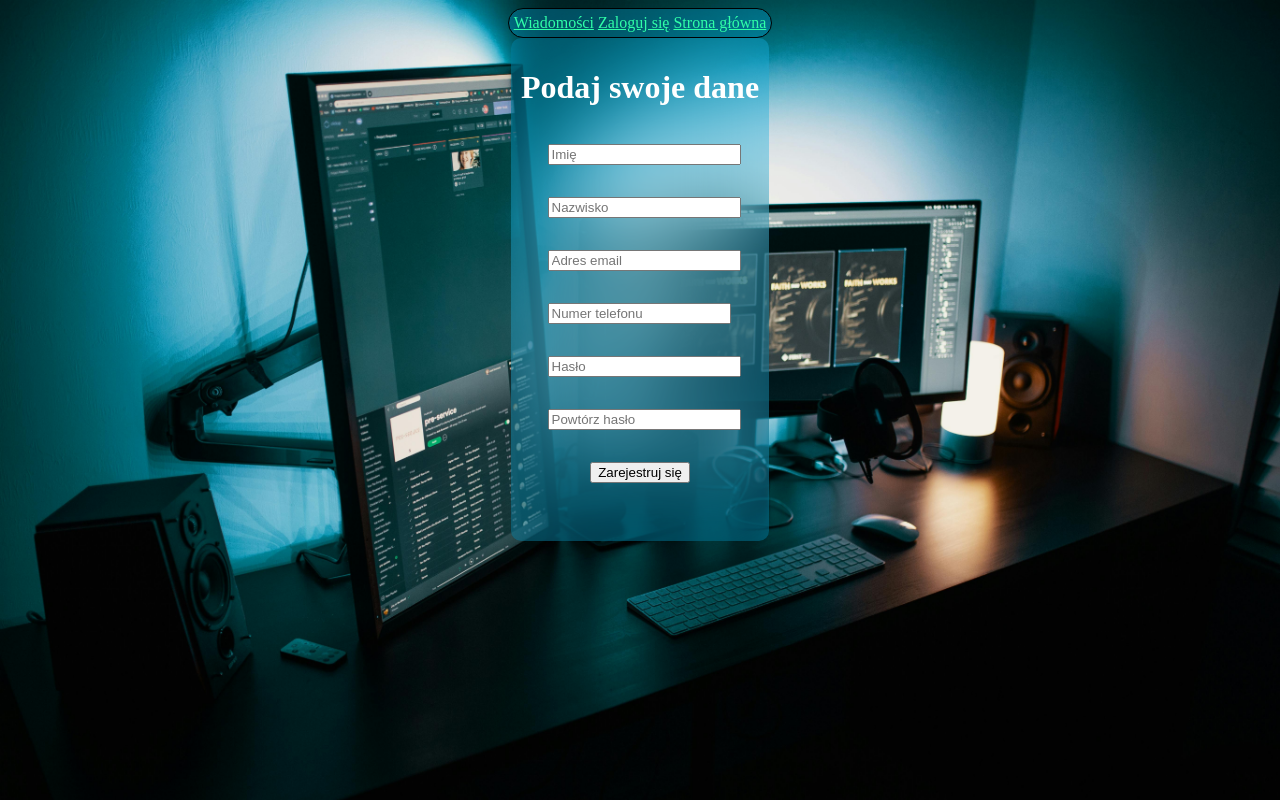
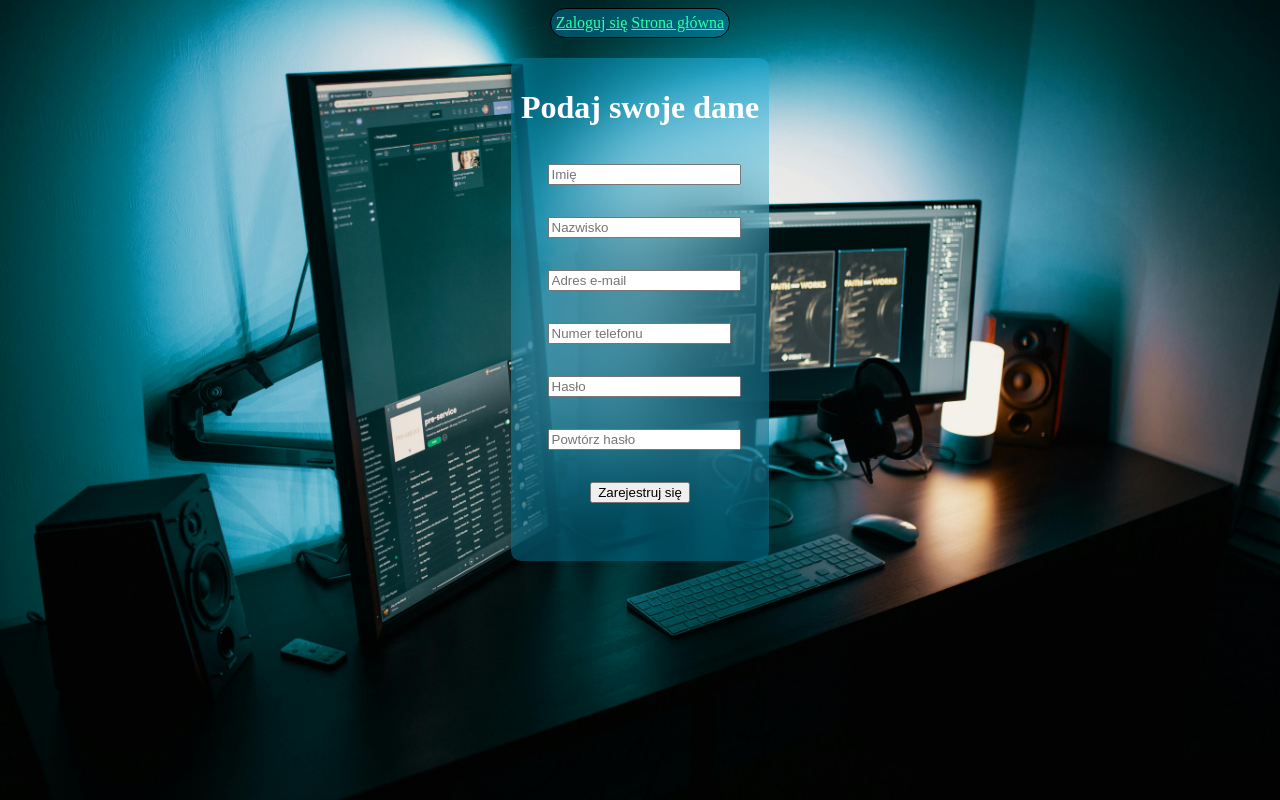
Before and after one commit to Ksymenka/serwis_komputerowy, a PHP site: page /loggin/registration.html in a window 1280 px wide. Run offline with PHP 8.4, Linux system fonts and the light colour scheme.

Commit message:
minor style updates

```diff
--- a/loggin/login.html
+++ b/loggin/login.html
@@ -9,20 +9,17 @@
 <body>
 
     <header>
-        <a href="../news.html">Wiadomości</a>
         <a href="./registration.html">Zarejestruj się</a>
         <a href="../index.html">Strona główna</a>
     </header>
 
-    <div class="content">
         <form action="login.php" id="logowanie">
             <h1>Podaj swoje dane!</h1>
-            <p><input id="login" type="text" placeholder="login"></p>
+            <p><input id="login" type="text" placeholder="Adres e-mail"></p>
             <p><input id="haslo" type="password" placeholder="hasło">  </p>
             <p id="err"></p>
             <p><input type="submit" value="Zaloguj"></p>
         </form>
-    </div>
     <script src="login.js"></script>
 </body>
 </html>
--- a/loggin/registration.html
+++ b/loggin/registration.html
@@ -9,24 +9,21 @@
 <body>
 
     <header>
-        <a href="../news.html">Wiadomości</a>
         <a href="../loggin/login.html">Zaloguj się</a>
         <a href="../index.html">Strona główna</a>
     </header>
 
-    <div>
-       <form action="checkCredentials.php" method="post" id="rejestracja">
+       <form action="checkCredentias.php" method="post" id="rejestracja">
         <h1>Podaj swoje dane</h1>
             <p><input id="imie" type="text" placeholder="Imię" name="imie"></p>
             <p><input id="nazwisko" type="text" placeholder="Nazwisko" name="nazwisko"></p>
-            <p><input id="email" type="email" name="email" autocomplete="username" placeholder="Adres email"></p>
+            <p><input id="email" type="email" name="email" autocomplete="username" placeholder="Adres e-mail"></p>
             <p><input type="number" style="width: 95%;" name="nr_tel" id="nr_tel" maxlength="9" placeholder="Numer telefonu" min="0"></p>
             <p><input id="password" autocomplete="new-password" type="password" name="haslo" placeholder="Hasło"></p>
             <p><input id="repeatPassword" autocomplete="new-password" type="password" placeholder="Powtórz hasło"></p>
             <p><input id="submit" type="submit" value="Zarejestruj się"></p>
             <p id="err"></p>
-        </form>
-    </div>
+       </form>
    <script src="registration.js"></script>
 </body>
 </html>
--- a/loggin/style.css
+++ b/loggin/style.css
@@ -7,6 +7,7 @@ header {
     padding: 5px;
     border-radius: 25px;
     border: 1px solid black;
+    margin-bottom: 10px;
 }
 
 header a {
@@ -50,6 +51,7 @@ p input {
 }
 
 form {
+    margin-top: 10px;
     background-color: #03b1e64d;
     color: white;
     backdrop-filter: blur(40px);
```
